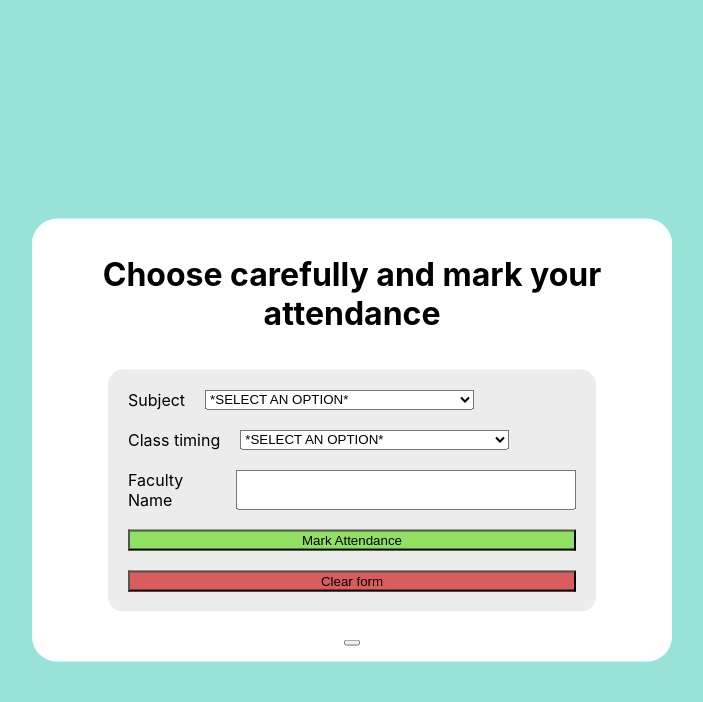
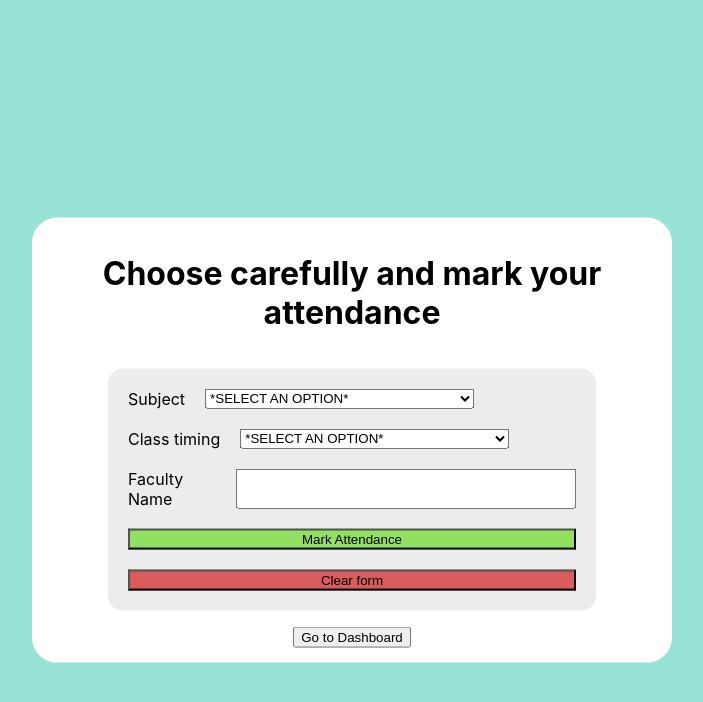
Before and after one commit to RhisavRay/student-attendance, a React (Create React App) app: page / in a window 1280 px wide. Both pictures are taken after typing "name@example.com", "Sample", "Sample" into the empty fields and a click on the button "Login". Shown: the top 702 px of the page, without its empty margins (288-991 px from the left). Built offline with nearby package versions, Linux system fonts and the light colour scheme.

Commit message:
Switch button added

```diff
--- a/src/App.jsx
+++ b/src/App.jsx
@@ -1,6 +1,6 @@
 import Login from "./components/Login";
 import Dashboard from "./components/Dashboard";
-import Mark from "./components/Mark"
+import Home from "./components/Home";
 
 import { useState } from "react";
 
@@ -14,7 +14,7 @@ function App()
 
   return(
     <div>
-    {isLoggedIn ? <Mark/> : <Login onLogin={handleLogin}/>}
+    {isLoggedIn ? <Home/> : <Login onLogin={handleLogin}/>}
     </div>
   )
 }
--- a/src/components/Home.jsx
+++ b/src/components/Home.jsx
@@ -5,9 +5,15 @@ import Dashboard from "./Dashboard";
 
 function Home()
 {
+    const [switchBtn, setSwitchBtn] = useState(false);
+
+    const handleSwitch = () => {
+        setSwitchBtn(true);
+    }
+
     return(
         <div className="home">
-            <Mark/>
+            {switchBtn ? <Dashboard/> : <Mark onSwitch={handleSwitch}/>}
         </div>
     )
 
--- a/src/components/Mark.jsx
+++ b/src/components/Mark.jsx
@@ -3,7 +3,7 @@ import { useState } from 'react';
 
 import Switch from './Switch';
 
-function Mark()
+function Mark({onSwitch})
 {
     const [isSubmitted, setIsSubmitted] = useState(false);
 
@@ -14,6 +14,10 @@ function Mark()
         setTimeout(() => {
             setIsSubmitted(false);
         }, 2000);
+    }
+
+    const handleClick = () => {
+        onSwitch();
     }
 
     return(
@@ -66,7 +70,7 @@ function Mark()
                 </div>
             }
 
-            <Switch/>
+            <Switch onSwitch={handleClick} text="Go to Dashboard"/>
         </div>
     )
 }
--- a/src/components/Switch.jsx
+++ b/src/components/Switch.jsx
@@ -1,9 +1,9 @@
 import React from 'react'
 
-const Switch = ({onClick, text}) => {
+const Switch = ({onSwitch, text}) => {
   return (
     <div>
-        <button class="switch" onClick={onClick}>
+        <button class="switch" onClick={onSwitch}>
             {text}
         </button>
     </div>
```
